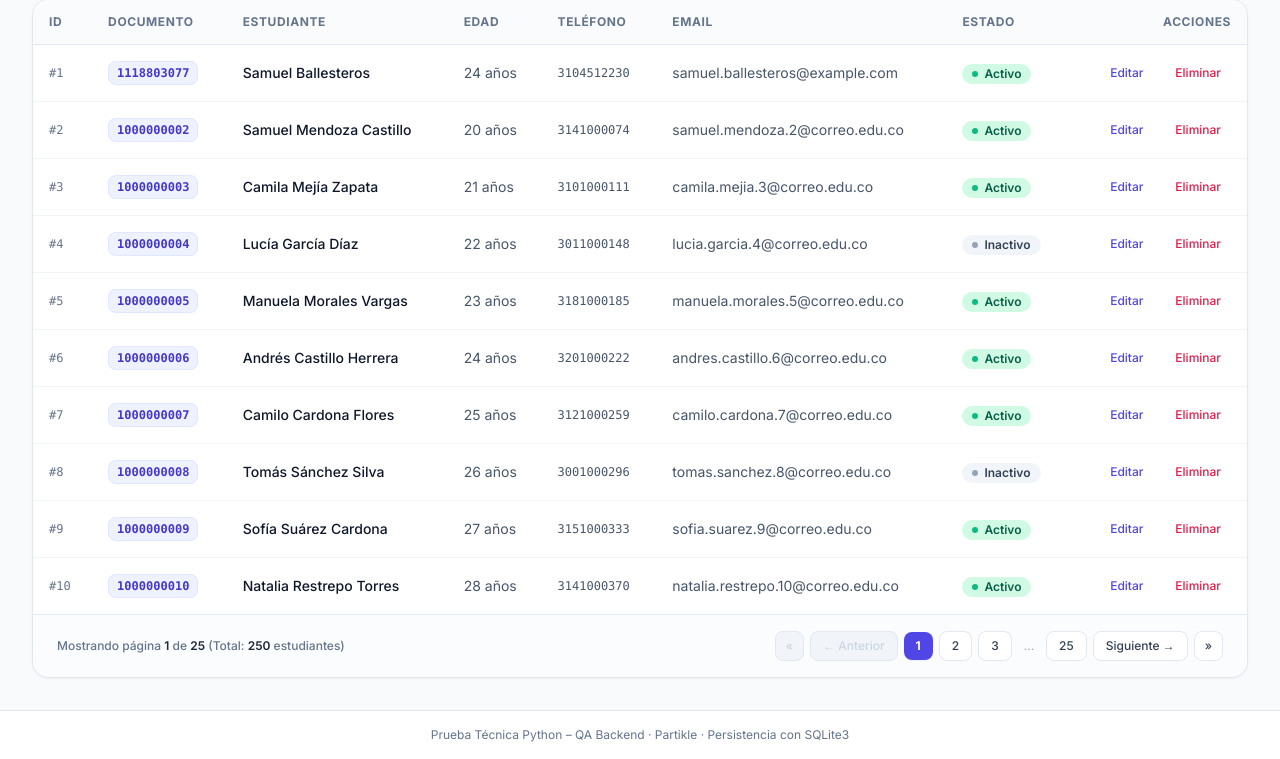
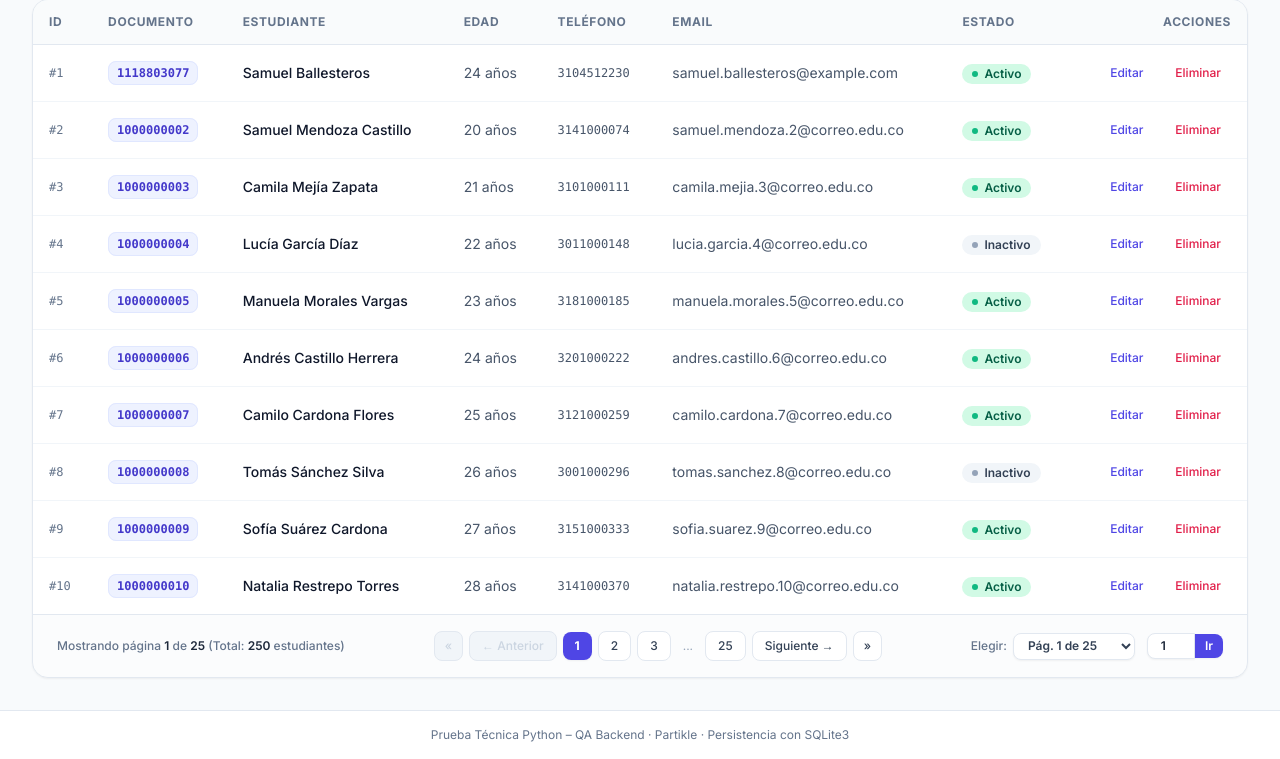
Before and after one commit to Soretsellab/partikle-qa-backend-students, a Flask app: page / in a window 1280 px wide. Shown: the part 348-1107 px from the top of the page. Run offline with Flask 3, Linux system fonts and the light colour scheme; data comes from the database, SQL or seed files in the repository; some libraries are stand-ins or nearby versions.

Commit message:
feat(ui): add direct page selector dropdown and jump-to-page input to pagination

```diff
--- a/src/infrastructure/web/templates/students/index.html
+++ b/src/infrastructure/web/templates/students/index.html
@@ -142,12 +142,14 @@
         </div>
 
         <!-- Pagination Bar -->
-        <div class="border-t border-slate-200 px-6 py-4 flex flex-col sm:flex-row items-center justify-between gap-4 bg-slate-50/50">
+        <div class="border-t border-slate-200 px-6 py-4 flex flex-col lg:flex-row items-center justify-between gap-4 bg-slate-50/50">
+            <!-- Izquierda: Contador -->
             <div class="text-xs text-slate-500 font-medium">
                 Mostrando página <span class="font-semibold text-slate-800">{{ paginated.page }}</span> de <span class="font-semibold text-slate-800">{{ paginated.total_pages }}</span> (Total: <span class="font-semibold text-slate-800">{{ paginated.total }}</span> estudiantes)
             </div>
 
-            <div class="flex items-center space-x-1.5 flex-wrap gap-y-2">
+            <!-- Centro: Botones de navegación previa / siguiente y números -->
+            <div class="flex items-center space-x-1.5 flex-wrap gap-y-2 justify-center">
                 {# Primera página #}
                 {% if paginated.has_prev %}
                     <a href="{{ url_for('student_views.index', page=1, search=search, status=status) }}" class="px-2.5 py-1.5 text-xs font-medium rounded-lg bg-white border border-slate-200 text-slate-700 hover:bg-slate-100 transition" title="Primera página">
@@ -207,6 +209,52 @@
                         &raquo;
                     </span>
                 {% endif %}
+            </div>
+
+            <!-- Derecha: Elegir página directamente (selector desplegable y salto numérico) -->
+            <div class="flex items-center space-x-3 text-xs">
+                <!-- Dropdown selector de página -->
+                <form method="GET" action="{{ url_for('student_views.index') }}" class="flex items-center space-x-1.5">
+                    {% if search %}<input type="hidden" name="search" value="{{ search }}">{% endif %}
+                    {% if status %}<input type="hidden" name="status" value="{{ status }}">{% endif %}
+                    <label for="select_page" class="text-slate-500 font-medium">Elegir:</label>
+                    <select
+                        id="select_page"
+                        name="page"
+                        onchange="this.form.submit()"
+                        class="px-2.5 py-1 font-semibold bg-white border border-slate-200 rounded-lg text-slate-700 focus:outline-none focus:ring-2 focus:ring-indigo-500 cursor-pointer shadow-sm hover:border-slate-300"
+                        title="Selecciona una página para ir directamente"
+                    >
+                        {% for p in range(1, paginated.total_pages + 1) %}
+                            <option value="{{ p }}" {% if p == paginated.page %}selected{% endif %}>
+                                Pág. {{ p }} de {{ paginated.total_pages }}
+                            </option>
+                        {% endfor %}
+                    </select>
+                </form>
+
+                <!-- Input numérico para saltar directo -->
+                <form method="GET" action="{{ url_for('student_views.index') }}" class="flex items-center">
+                    {% if search %}<input type="hidden" name="search" value="{{ search }}">{% endif %}
+                    {% if status %}<input type="hidden" name="status" value="{{ status }}">{% endif %}
+                    <input
+                        type="number"
+                        name="page"
+                        min="1"
+                        max="{{ paginated.total_pages }}"
+                        value="{{ paginated.page }}"
+                        placeholder="#"
+                        class="w-12 px-2 py-1 text-center font-semibold bg-white border border-slate-200 rounded-l-lg focus:outline-none focus:ring-2 focus:ring-indigo-500 shadow-sm"
+                        title="Escribe el número de página y presiona Enter o Ir"
+                    >
+                    <button
+                        type="submit"
+                        class="px-2.5 py-1 font-semibold rounded-r-lg bg-indigo-600 text-white hover:bg-indigo-700 transition shadow-sm"
+                        title="Ir a página indicada"
+                    >
+                        Ir
+                    </button>
+                </form>
             </div>
         </div>
     </div>
```
